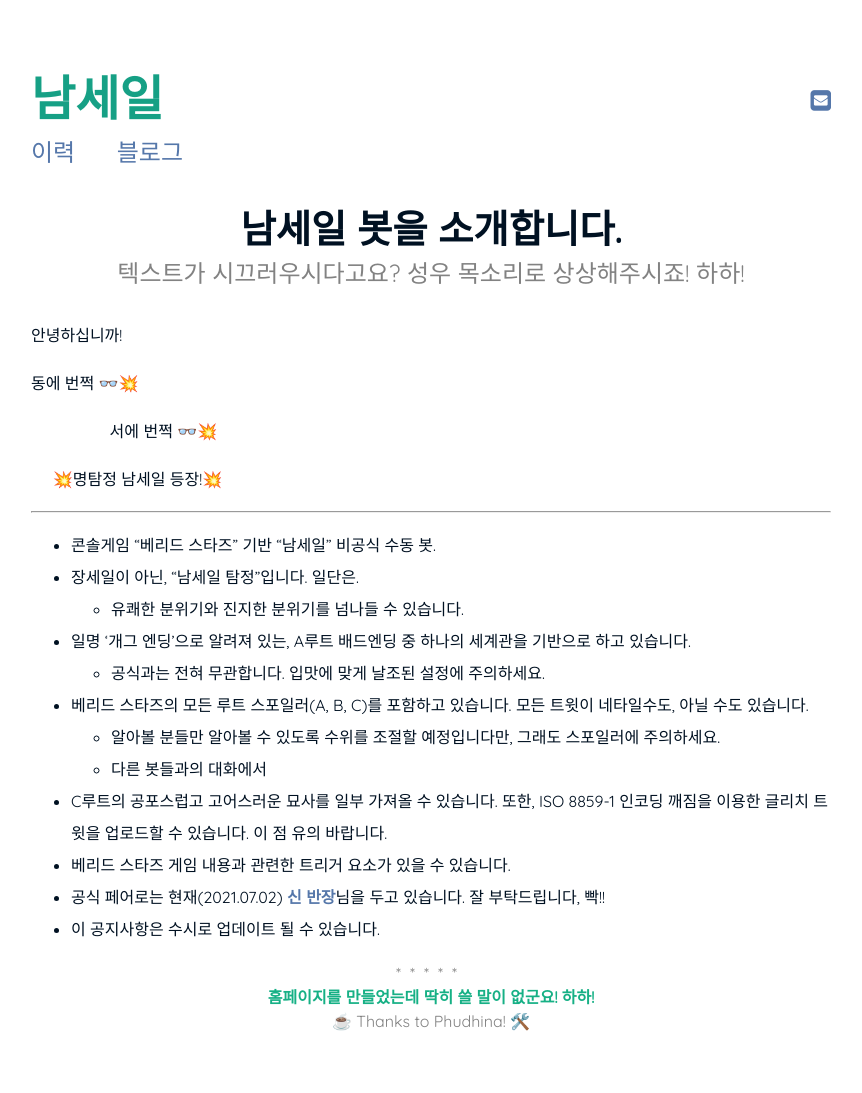
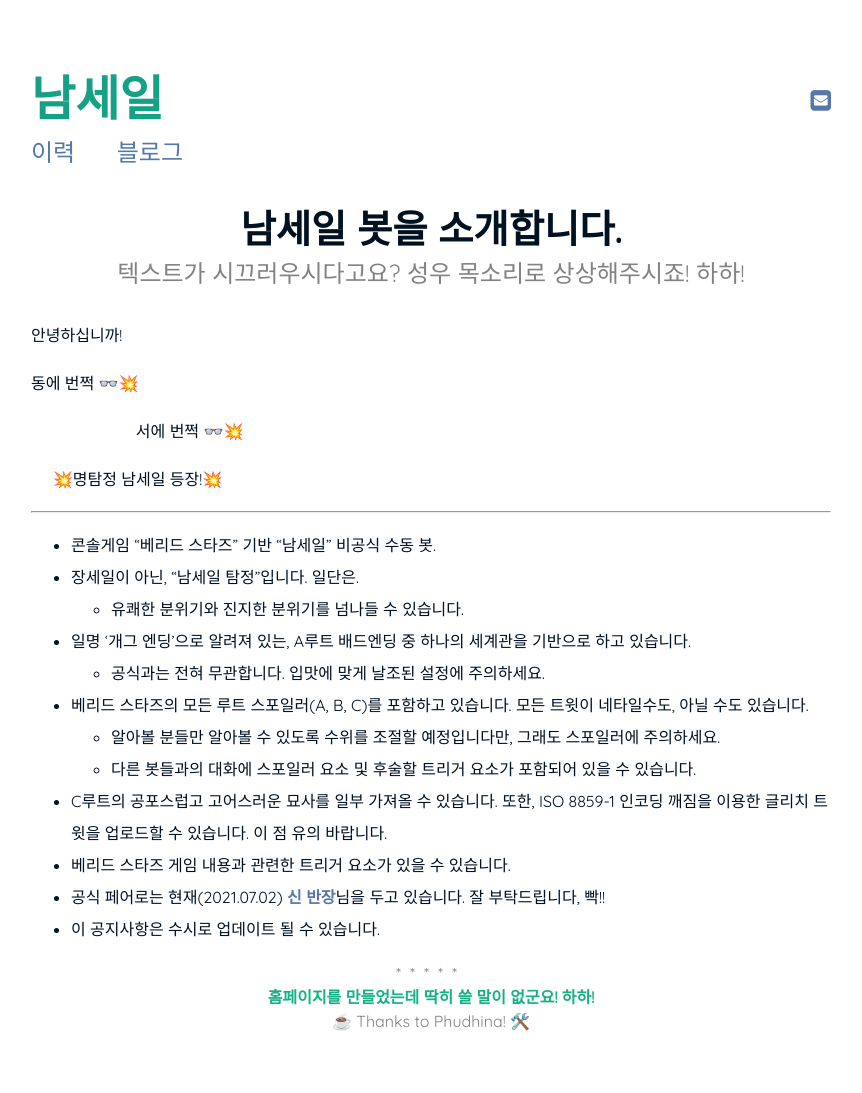
Before and after one commit to seil0224/seil0224.github.io, a Jekyll site: the page built from _posts/2021-07-02-whoishim.md, in a window 1280 px wide. Shown: the whole page, without its empty margins (209-1071 px from the left). Built offline with Jekyll 4.4.1, drawn with Linux system fonts in a browser that asks for light colours.

Commit message:
Update 2021-07-02-whoishim.md

```diff
--- a/_posts/2021-07-02-whoishim.md
+++ b/_posts/2021-07-02-whoishim.md
@@ -10,7 +10,7 @@ categories: ["notice"]
 
 동에 번쩍 👓💥
 
-&nbsp;&nbsp;&nbsp;&nbsp;&nbsp;&nbsp;&nbsp;&nbsp;&nbsp;&nbsp;&nbsp;&nbsp;&nbsp;&nbsp;&nbsp;&nbsp;&nbsp;&nbsp;서에 번쩍 👓💥
+&nbsp;&nbsp;&nbsp;&nbsp;&nbsp;&nbsp;&nbsp;&nbsp;&nbsp;&nbsp;&nbsp;&nbsp;&nbsp;&nbsp;&nbsp;&nbsp;&nbsp;&nbsp;&nbsp;&nbsp;&nbsp;&nbsp;&nbsp;&nbsp;서에 번쩍 👓💥
 
 &nbsp;&nbsp;&nbsp;&nbsp;&nbsp;💥명탐정 남세일 등장!💥
 
@@ -22,7 +22,7 @@ categories: ["notice"]
   - 공식과는 전혀 무관합니다. 입맛에 맞게 날조된 설정에 주의하세요.
 - 베리드 스타즈의 모든 루트 스포일러(A, B, C)를 포함하고 있습니다. 모든 트윗이 네타일수도, 아닐 수도 있습니다.
   - 알아볼 분들만 알아볼 수 있도록 수위를 조절할 예정입니다만, 그래도 스포일러에 주의하세요.
-  - 다른 봇들과의 대화에서
+  - 다른 봇들과의 대화에 스포일러 요소 및 후술할 트리거 요소가 포함되어 있을 수 있습니다.
 - C루트의 공포스럽고 고어스러운 묘사를 일부 가져올 수 있습니다. 또한, ISO 8859-1 인코딩 깨짐을 이용한 글리치 트윗을 업로드할 수 있습니다. 이 점 유의 바랍니다.
 - 베리드 스타즈 게임 내용과 관련한 트리거 요소가 있을 수 있습니다.
 - 공식 페어로는 현재(2021.07.02) [신 반장](https://twitter.com/ChiefP_Shin)님을 두고 있습니다. 잘 부탁드립니다, 빡!!
```
